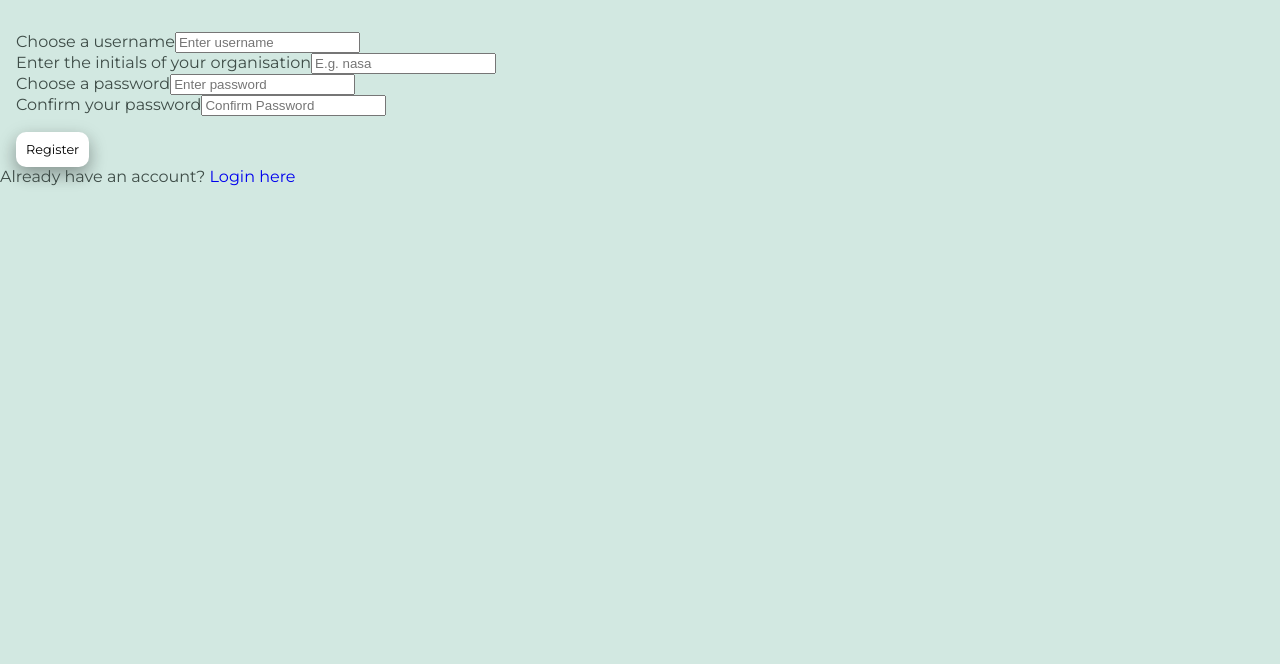
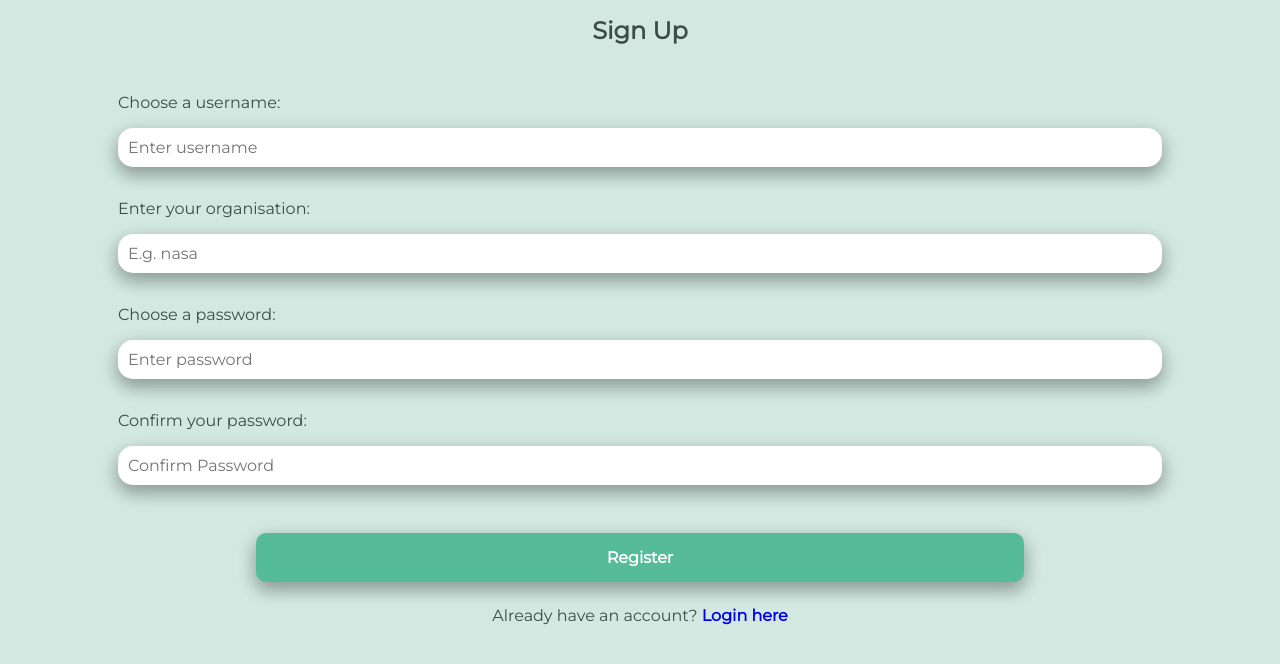
Before and after one commit to FAC-CDT/resource-centre, a React (Create React App) app: page /register in a window 1280 px wide. Shown: the top 664 px of the page. Built offline with nearby package versions, Linux system fonts and the light colour scheme.

Commit message:
Style login and sign up forms

```diff
--- a/src/components/login/Login.css
+++ b/src/components/login/Login.css
@@ -12,22 +12,25 @@ nav {
 }
 
 form {
+  display: flex;
+  align-items: center;
+  flex-direction: column;
   margin-top: 2rem;
-  margin-left: 1rem;
+
 }
 
-.username-input {
-  font-family: "Montserrat", sans-serif;
-  font-size: var(--body);
-  padding: 0.4rem;
-  margin-top: 0.5rem;
+.form-inputs {
+  display: inherit;
+  padding-bottom: 1rem;
+  align-items: left;
+    flex-direction: column;
 }
 
 .input {
   font-family: "Montserrat", sans-serif;
   font-size: var(--body);
-  padding: 0.4rem;
-  padding-right: 1rem;
+  padding: 0.5rem;
+  width: 80vw;
   border-radius: 15px;
   background-color: white;
   border-color: transparent;
@@ -37,15 +40,34 @@ form {
 
 button {
   font-family: "Montserrat", sans-serif;
-  font-size: var(--small);
-  padding: 0.5rem;
+  font-size: var(--body);
+  font-weight: bold;
+  padding: 0.8rem;
+  width: 60vw;
   margin-top: 1rem;
   border-radius: 10px;
-  background-color: white;
+  color: white;
+  background-color: #55BB99;
   border-color: transparent;
   box-shadow: 0 8px 16px 0 rgba(0,0,0,0.2), 0 6px 20px 0 rgba(0,0,0,0.19);
+
 }
 
 button:active {
 transform: translateY(4px);
 }
+
+.registration {
+position: fixed;
+bottom: 1rem;
+text-align: center;
+}
+
+.account {
+  margin-bottom: 1rem;
+  text-align: center;
+  margin-top: 1.5rem;
+}
+.link {
+  font-weight: bold;
+}
--- a/src/components/login/Login.js
+++ b/src/components/login/Login.js
@@ -38,11 +38,11 @@ const StaffLogin = (props) => {
 
   return (
     <>
-      <h1>Hello, welcome!</h1>
+      <h1>Welcome!</h1>
       <nav>
         <form>
-          <div className="">
-            <label htmlFor="username" className="username">
+          <div className="form-inputs">
+            <label htmlFor="username" >
               Enter your username:
             </label>
             <input
@@ -56,8 +56,8 @@ const StaffLogin = (props) => {
               autoFocus
             />
           </div>
-          <div>
-            <label htmlFor="password">Enter password:</label>
+          <div className="form-inputs">
+            <label htmlFor="password" >Enter password:</label>
             <input
               required
               type="password"
@@ -69,17 +69,17 @@ const StaffLogin = (props) => {
             />
           </div>
 
-          <button type="submit" className="" onClick={handleSubmit}>
+          <button type="submit" onClick={handleSubmit}>
             Log in
           </button>
         </form>
-        <div className="">
-          <span>Don't have an account? </span>
-          <Link to="/register" className="part-login">
+        <article className="registration">
+          <p>Don't have an account? </p>
+          <Link to="/register" className="link">
             Register here
           </Link>
-        </div>
-      </nav>
+        </article>
+        </nav>
     </>
   );
 };
--- a/src/components/login/Register.js
+++ b/src/components/login/Register.js
@@ -1,5 +1,6 @@
 import React from "react";
 import { withRouter, Link } from "react-router-dom";
+import './Login.css'
 
 function SignupForm(props) {
   const handleChange = (e) => {
@@ -53,13 +54,15 @@ function SignupForm(props) {
     }
   };
   return (
-    <div className="">
+    <>
+    <h1> Sign Up </h1>
+    <nav>
       <form>
-        <div className="">
-          <label htmlFor="username">Choose a username</label>
+        <div className="form-inputs">
+          <label htmlFor="username">Choose a username:</label>
           <input
             type="text"
-            className=""
+            className="input"
             id="username"
             aria-describedby="username"
             placeholder="Enter username"
@@ -67,52 +70,53 @@ function SignupForm(props) {
             onChange={handleChange}
           />
         </div>
-        <div className="">
+        <div className="form-inputs">
           <label htmlFor="organisation">
-            Enter the initials of your organisation
+            Enter your organisation:
           </label>
           <input
             type="text"
-            className=""
+            className="input"
             id="organisation"
             placeholder="E.g. nasa"
             value={props.credentials.organisation}
             onChange={handleChange}
           />
         </div>
-        <div className="">
-          <label htmlFor="password">Choose a password</label>
+        <div className="form-inputs">
+          <label htmlFor="password">Choose a password:</label>
           <input
             type="password"
-            className=""
+            className="input"
             id="password"
             placeholder="Enter password"
             value={props.credentials.password}
             onChange={handleChange}
           />
         </div>
-        <div className="">
-          <label htmlFor="confirmPassword">Confirm your password</label>
+        <div className="form-inputs">
+          <label htmlFor="confirmPassword">Confirm your password:</label>
           <input
             type="password"
-            className=""
+            className="input"
             id="confirmPassword"
             placeholder="Confirm Password"
             value={props.credentials.confirmPassword}
             onChange={handleChange}
           />
         </div>
-        <button type="submit" className="" onClick={handleSubmit}>
+        <button type="submit" onClick={handleSubmit}>
           Register
         </button>
       </form>
-      <div className="">
+      <article className="account">
         <span>Already have an account? </span>
-        <Link className="" to="/">
+        <Link  to="/" className="link">
           Login here
         </Link>
-      </div>
-    </div>
+      </article>
+    </nav>
+    </>
   );
 }
 
```
Also changed, not shown: src/App.css (line endings or trailing spaces).
